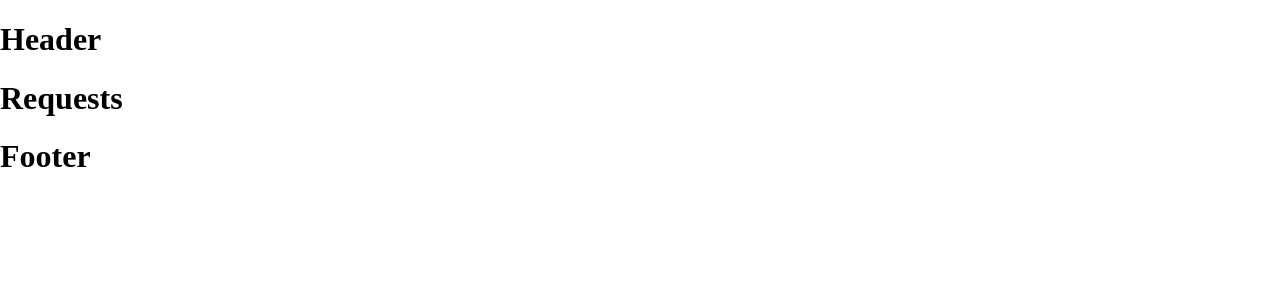
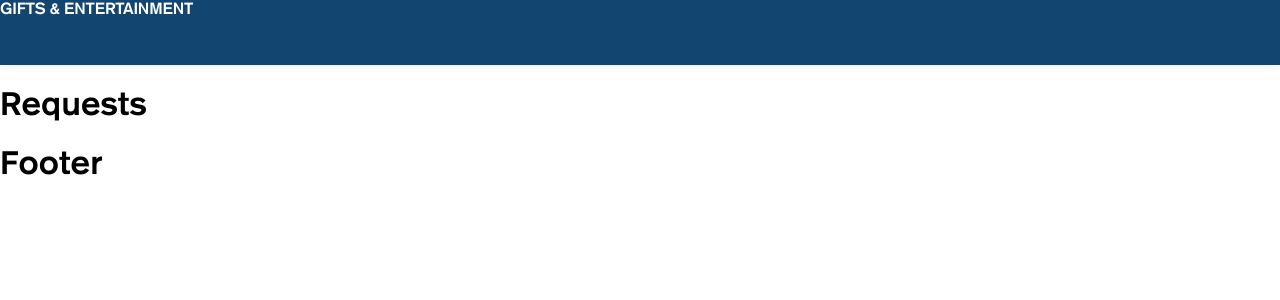
Before and after one commit to ankitaluthra1/ui, a React (Create React App) app: page /requests in a window 1280 px wide. Shown: the top 300 px of the page. Built offline with nearby package versions, Linux system fonts and the light colour scheme.

Commit message:
Add styles to header and create a logo component - Navin/Shabareesh

```diff
--- a/src/components/Body/Body.jsx
+++ b/src/components/Body/Body.jsx
@@ -1,12 +1,11 @@
 import React from 'react';
 import PropTypes from 'prop-types';
+import './body.css';
 
-export default class Body extends React.Component {
-  render() {
-    return (<div>{this.props.children}</div>);
-  }
-}
+const Body = props => <div>{props.children}</div>;
 
 Body.propTypes = {
   children: PropTypes.arrayOf(PropTypes.node).isRequired,
 };
+
+export default Body;
--- /dev/null
+++ b/src/components/Body/body.scss
@@ -0,0 +1,3 @@
+html, body {
+  font-family: "CSW01eP-v4", sans-serif;
+}
--- /dev/null
+++ b/src/components/Header/header.scss
@@ -0,0 +1,5 @@
+.header{
+  height: 65px;
+	background: #134571;
+	box-shadow: 0 0 8px 0 #e7e8ef;
+}
--- a/src/components/Layout/Layout.jsx
+++ b/src/components/Layout/Layout.jsx
@@ -1,16 +1,19 @@
 import * as React from 'react';
-import {Route} from 'react-router-dom';
+import { Route } from 'react-router-dom';
 import Dashboard from '../Dashboard/Dashboard';
 import Requests from '../Requests/Requests';
 import Header from '../Header/Header';
 import Body from '../Body/Body';
 import Footer from '../Footer/Footer';
+import Logo from '../Logo/Logo';
 
 export default class Layout extends React.Component {
   render() {
     return (
       <div id="app">
-        <Header />
+        <Header>
+          <Logo />
+        </Header>
         <Body>
           <Route exact path="/" component={Dashboard} />
           <Route exact path="/requests" component={Requests} />
--- /dev/null
+++ b/src/components/Logo/Logo.jsx
@@ -0,0 +1,6 @@
+import React from 'react';
+import './logo.css';
+
+const Logo = () => <div className="logo">GIFTS & ENTERTAINMENT</div>;
+
+export default Logo;
--- /dev/null
+++ b/src/components/Logo/logo.scss
@@ -0,0 +1,6 @@
+.logo {
+  font-size: 16px;
+	font-weight: 700;
+	letter-spacing: -0.2px;
+	color: #ffffff;
+}
```
Also changed, not shown: src/components/Header/Header.jsx (+7 -1 lines), 1 other file (tests, documents, lock files or other folders).
